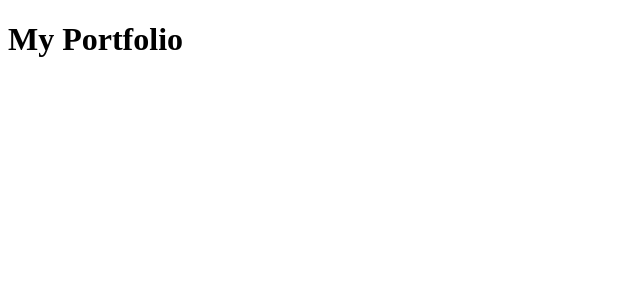
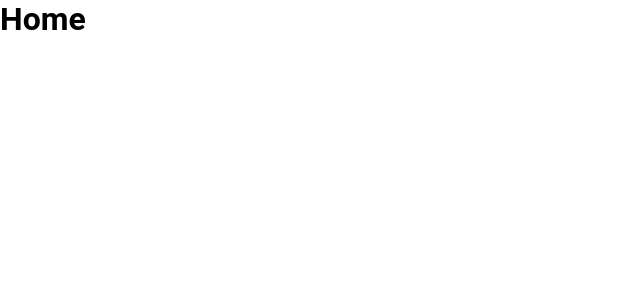
Before and after one commit to WilliamWJD/portfolio, a React (Create React App) app: page / in a window 1280 px wide. Shown: the top 300 px of the page, without its empty margins (0-640 px from the left). Built offline with nearby package versions, Linux system fonts and the light colour scheme.

Commit message:
definindo estilos globais

```diff
--- a/public/index.html
+++ b/public/index.html
@@ -1,5 +1,5 @@
 <!DOCTYPE html>
-<html lang="en">
+<html lang="pt">
   <head>
     <meta charset="utf-8" />
     <link rel="icon" href="%PUBLIC_URL%/favicon.ico" />
@@ -9,6 +9,11 @@
       name="description"
       content="Web site created using create-react-app"
     />
+
+    <link rel="preconnect" href="https://fonts.googleapis.com">
+    <link rel="preconnect" href="https://fonts.gstatic.com" crossorigin>
+    <link href="https://fonts.googleapis.com/css2?family=Ubuntu:wght@400;500;700&display=swap" rel="stylesheet">
+
     <title>William Dias</title>
   </head>
   <body>
--- a/src/App.tsx
+++ b/src/App.tsx
@@ -1,8 +1,14 @@
 import React from 'react';
+
+import { Home } from './pages/home';
+import { GlobalStyle } from './globalStyle';
 
 function App() {
   return (
-    <h1>My Portfolio</h1>
+    <>
+      <GlobalStyle/>
+      <Home/>
+    </>
   );
 }
 
--- /dev/null
+++ b/src/globalStyle.ts
@@ -0,0 +1,27 @@
+import { createGlobalStyle } from 'styled-components';
+
+export const GlobalStyle = createGlobalStyle`
+    *{
+        margin:0;
+        padding:0;
+        outline:0;
+        box-sizing: border-box;
+    }
+
+    body{
+        width: 100vw;
+        height: 100vh;
+    }
+
+    body, button{
+        font-family: 'Roboto', sans-serif;
+    }
+
+    h1,h2,h3,h4,h5,h6,strong{
+        font-weight:700;
+    }
+
+    button{
+        cursor: pointer;
+    }
+`;
--- /dev/null
+++ b/src/pages/home/index.tsx
@@ -0,0 +1,5 @@
+export function Home(){
+    return(
+        <h1>Home</h1>
+    )
+}
```
